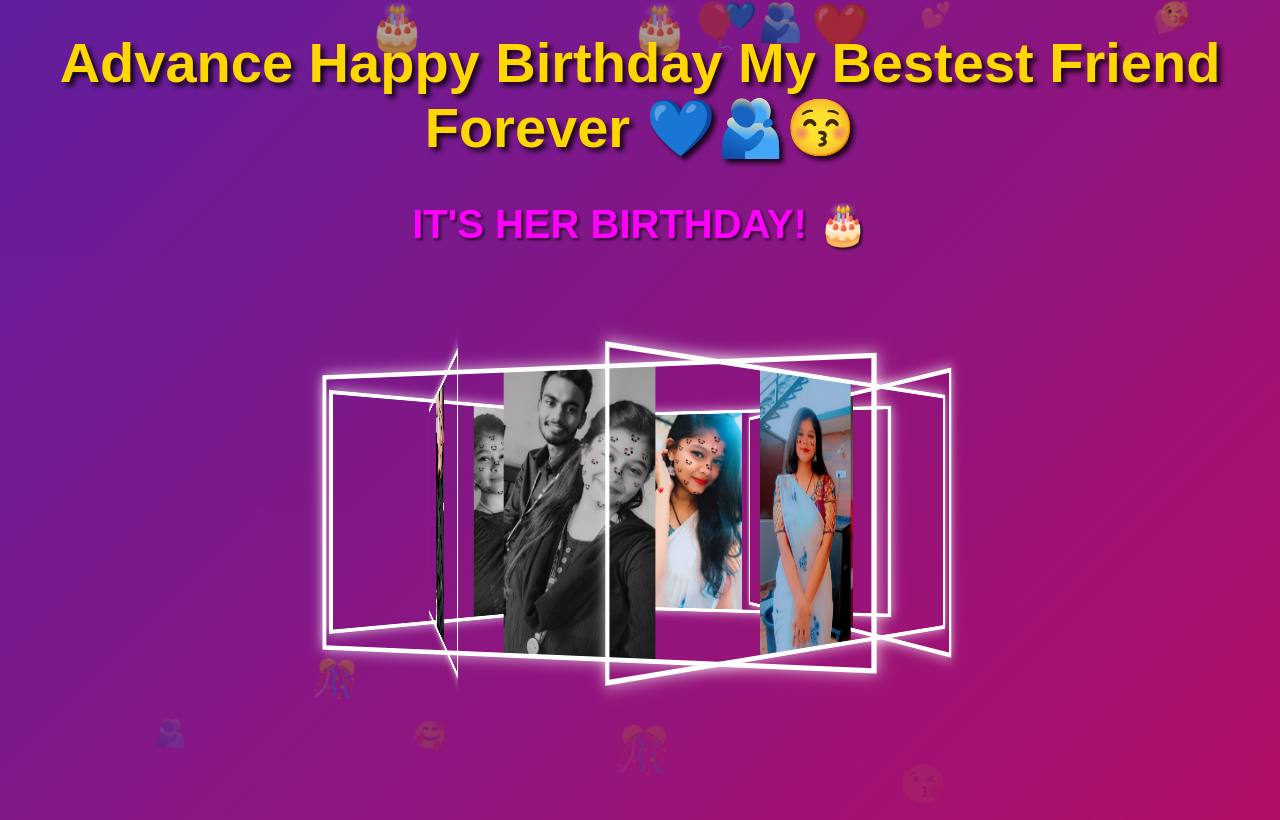
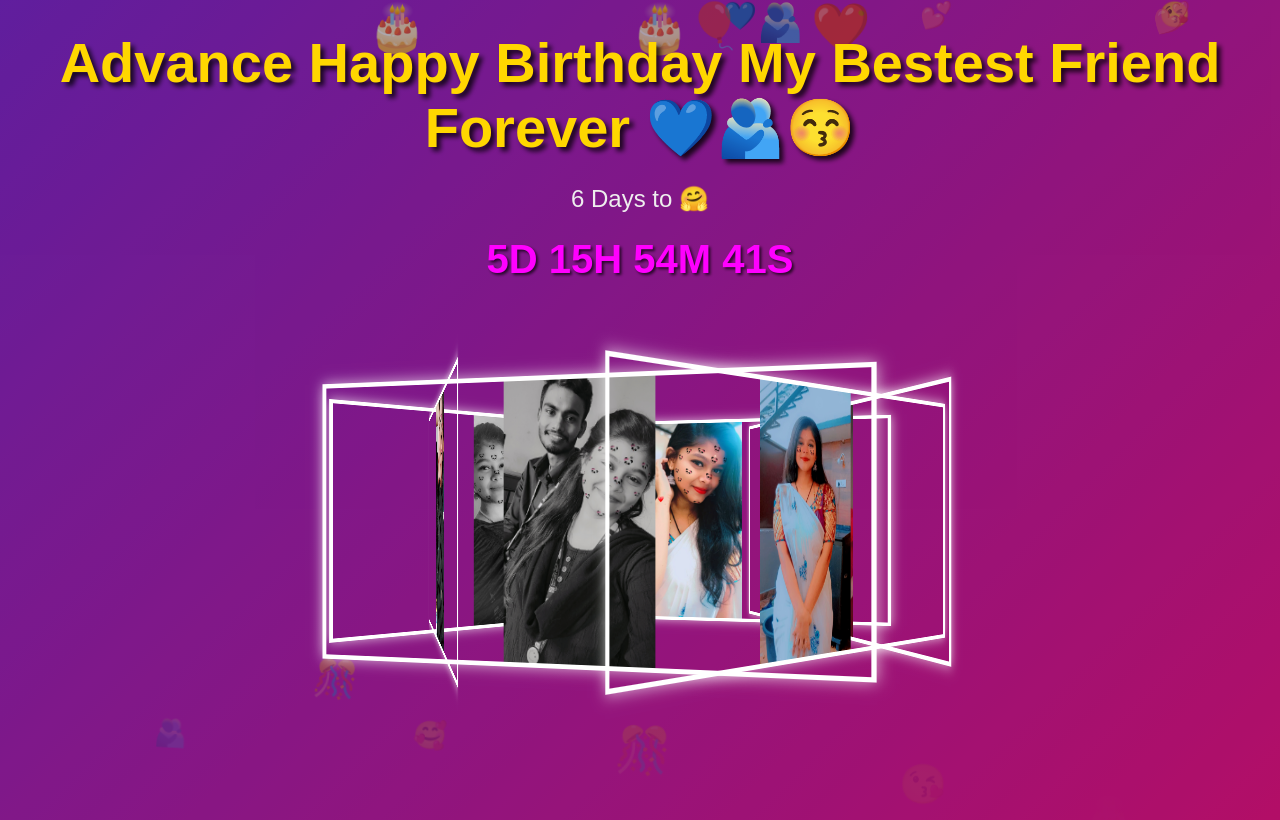
Before and after one commit to gowda524-dotcom/Kolantha-, a plain HTML site: page home.html in a window 1280 px wide. Drawn offline with Linux system fonts and the light colour scheme.

Commit message:
Update home.html

```diff
--- a/home.html
+++ b/home.html
@@ -50,11 +50,23 @@
             margin: 10px 0 5px;
         }
 
+        #countdown-wrapper {
+            /* Wrapper for the countdown and "6 Days to" text */
+            margin-bottom: 15px;
+        }
+
         #countdown {
             font-size: 2.5em;
             font-weight: bold;
             color: #f0f; /* Hot Pink/Magenta for visibility */
             text-shadow: 2px 2px 3px rgba(0,0,0,0.7);
+            display: block; /* Ensures it takes its own line */
+        }
+
+        #days-to-text {
+            font-size: 1.5em;
+            color: #eee;
+            font-weight: 500;
         }
 
         /* --- Horizontal 3D Carousel Container --- */
@@ -90,7 +102,7 @@
         .carousel-slide img {
             max-width: 100%;
             max-height: 100%;
-            object-fit: contain; /* Ensures no cropping */
+            object-fit: contain; /* **FIX: Ensures no cropping** */
             display: block;
         }
 
@@ -186,7 +198,11 @@
     <div class="content-overlay">
         <div class="header-titles">
             <h1 class="main-title">Advance Happy Birthday My Bestest Friend Forever 💙🫂😚</h1>
-            <p id="countdown">Loading Countdown...</p>
+
+            <div id="countdown-wrapper">
+                <p id="days-to-text">6 Days to 🤗</p>
+                <span id="countdown">Loading Countdown...</span>
+            </div>
         </div>
 
         <div id="carousel-container">
@@ -207,6 +223,7 @@
             const music = document.getElementById('bgMusic');
             const musicTrigger = document.getElementById('music-trigger');
             const countdownElement = document.getElementById('countdown');
+            const daysToTextElement = document.getElementById('days-to-text');
             const quizContainer = document.getElementById('quizContainer');
             const submitAnswer = document.getElementById('submitAnswer');
             const carouselWrapper = document.getElementById('carouselWrapper');
@@ -221,7 +238,7 @@
                     music.volume = 0.8;
                     music.play().catch(e => console.error("Music playback failed:", e));
                 }
-                musicTrigger.style.display = 'none'; // Hide the trigger once clicked
+                musicTrigger.style.display = 'none';
             }, { once: true });
 
             // Auto-attempt to start the music silenced, as a backup
@@ -232,22 +249,41 @@
                 }, 500);
                 musicTrigger.style.display = 'none';
             }).catch(e => {
-                // If blocked, the user must click anywhere (the trigger) to start it.
                 console.log("Music blocked. Click anywhere to start.");
             });
 
 
             // --- 2. Countdown Timer Logic ---
-            const targetDate = new Date("October 7, 2024 00:00:00").getTime();
+            // Set the target date to October 7th in the current year at midnight
+            const targetDate = new Date(new Date().getFullYear(), 9, 7, 0, 0, 0).getTime();
 
             function updateCountdown() {
                 const now = new Date().getTime();
-                const distance = targetDate - now;
+                let distance = targetDate - now;
 
+                // If the target date has passed, assume the next year.
                 if (distance < 0) {
-                    countdownElement.innerHTML = "IT'S HER BIRTHDAY! 🎂";
-                    clearInterval(countdownInterval);
-                    return;
+                    // Try next year's October 7th
+                    const nextYearTarget = new Date(new Date().getFullYear() + 1, 9, 7, 0, 0, 0).getTime();
+                    distance = nextYearTarget - now;
+
+                    // If it is the actual birthday (very close to 0 distance)
+                    if (distance > -(1000 * 60 * 60 * 24) && distance < 0) {
+                         countdownElement.innerHTML = "IT'S HER BIRTHDAY! 🎂";
+                         daysToTextElement.style.display = 'none';
+                         clearInterval(countdownInterval);
+                         return;
+                    }
+
+                    // If the date is still in the future (next year's date)
+                    if (distance > 0) {
+                        // Recalculate distance for the next year
+                    } else {
+                         // Should not happen, but for safety
+                         countdownElement.innerHTML = "DATE ERROR";
+                         clearInterval(countdownInterval);
+                         return;
+                    }
                 }
 
                 const days = Math.floor(distance / (1000 * 60 * 60 * 24));
@@ -255,7 +291,8 @@
                 const minutes = Math.floor((distance % (1000 * 60 * 60)) / (1000 * 60));
                 const seconds = Math.floor((distance % (1000 * 60)) / 1000);
 
-                countdownElement.innerHTML = `${days}D ${hours}H ${minutes}M ${seconds}S to 🤗`;
+                countdownElement.innerHTML = `${days}D ${hours}H ${minutes}M ${seconds}S`;
+                daysToTextElement.innerHTML = `6 Days to 🤗`; // Keeping this text constant as requested
             }
 
             const countdownInterval = setInterval(updateCountdown, 1000);
@@ -263,7 +300,8 @@
 
             // --- 3. Carousel Setup (Horizontal 3D) ---
             function setupCarousel() {
-                const radius = Math.round(300 / (2 * Math.tan(Math.PI / NUM_IMAGES))); // Calculate radius
+                // Calculation for the radius to place slides in a circle
+                const radius = Math.round(300 / (2 * Math.tan(Math.PI / NUM_IMAGES)));
 
                 imagesData.forEach((file, index) => {
                     const slide = document.createElement('div');
```
